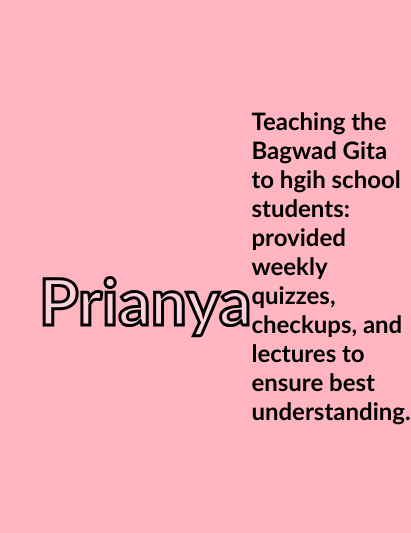
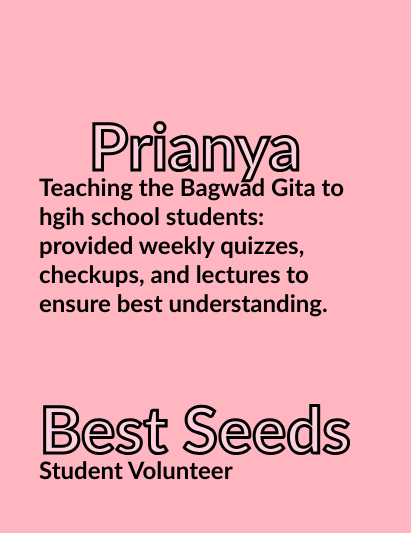
Before and after one commit to aryanjairath/anya-website, a React (Create React App) app: page /work in a window 390 px wide. Shown: the part 309-842 px from the top of the page, 411 px wide, since content can reach past the window. Built offline with nearby package versions, Linux system fonts and the light colour scheme.

Commit message:
update for phone

```diff
--- a/src/components/contact/contact.css
+++ b/src/components/contact/contact.css
@@ -45,6 +45,6 @@
     .contact-container {
         display: flex;
         flex-direction: column;
+        align-items: stretch;
     }
-
 }
--- a/src/components/education/education.css
+++ b/src/components/education/education.css
@@ -21,8 +21,13 @@
 }
 
 @media (max-width: 768px) {
+    .schoolbox{
+        min-height: 0rem;
+        min-width: 0rem;
+    }
     .education-container {
       flex-direction: column;
+
     }
 
 }
--- a/src/components/work/work.css
+++ b/src/components/work/work.css
@@ -6,14 +6,12 @@
 
 .work-item{
     width: 80%;
-    display: flex;
-    flex-direction: row;
-    margin: 2rem;
+
 }
 .title{
     justify-content: center;
     display: flex;
     color: var(--gradient-start);
     -webkit-text-stroke: 3px black;
-    margin-bottom: -1rem;
+    margin-bottom: -2rem;
 }
```
Also changed, not shown: 1 other file (tests, documents, lock files or other folders).
